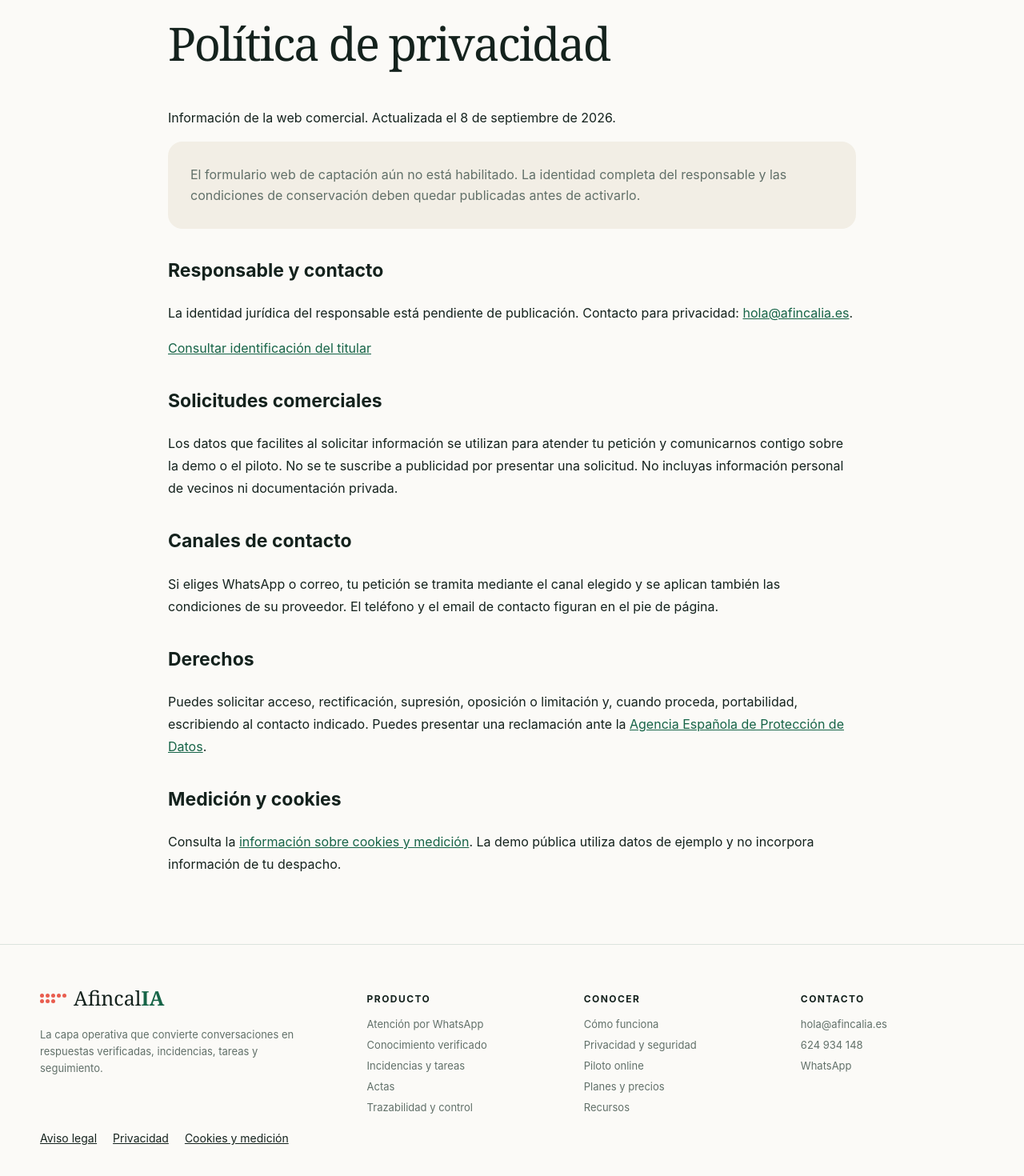
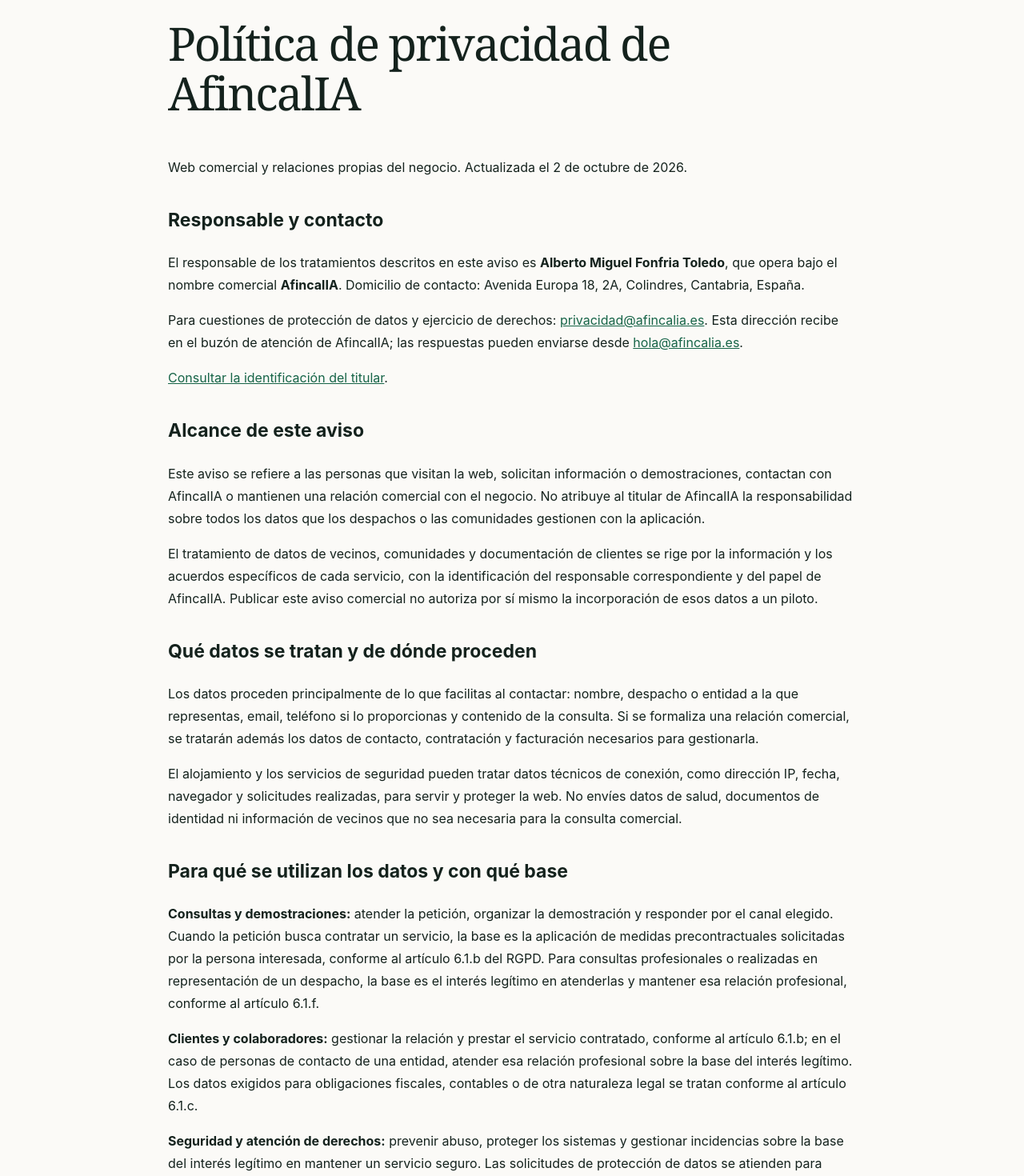
Before and after one commit to afincalia/afincalia-web, a Next.js app: page /politica-privacidad in a window 1280 px wide. Shown: the part 160-1630 px from the top of the page at 80% size. Built offline with nearby package versions, Linux system fonts and the light colour scheme.

Commit message:
privacy: identify business controller and separate commercial notice from community pilot

```diff
--- a/pages/politica-privacidad.jsx
+++ b/pages/politica-privacidad.jsx
@@ -1,15 +1,62 @@
 import Link from 'next/link';
-import { Layout, EMAIL } from '../components/SiteChrome';
+import { Layout } from '../components/SiteChrome';
 import { Meta } from '../components/PageParts';
-import { legalConfig, ready } from '../lib/leads';
-export async function getServerSideProps() { return { props: { legal: legalConfig(), enabled: ready() } }; }
-export default function Privacy({ legal, enabled }) {
-  return <Layout><Meta title="Política de privacidad" description="Información sobre el contacto comercial y las solicitudes de demo y piloto de AfincalIA."/><article className="content-page legal-page page-shell"><h1>Política de privacidad</h1><p>Información de la web comercial. Actualizada el 8 de septiembre de 2026.</p>
-    {!enabled && <p className="legal-note">El formulario web de captación aún no está habilitado. La identidad completa del responsable y las condiciones de conservación deben quedar publicadas antes de activarlo.</p>}
-    <h2>Responsable y contacto</h2><p>{legal.name || 'La identidad jurídica del responsable está pendiente de publicación.'} {legal.address && `Domicilio: ${legal.address}.`} Contacto para privacidad: <a href={`mailto:${EMAIL}`}>{EMAIL}</a>.</p><Link href="/aviso-legal">Consultar identificación del titular</Link>
-    <h2>Solicitudes comerciales</h2><p>Los datos que facilites al solicitar información se utilizan para atender tu petición y comunicarnos contigo sobre la demo o el piloto. No se te suscribe a publicidad por presentar una solicitud. No incluyas información personal de vecinos ni documentación privada.</p>
-    {enabled && <><h2>Datos del formulario</h2><p>Nombre, despacho, email, teléfono y número de comunidades si los facilitas, mensaje, interés y página de origen. Guardamos la fecha y versión de la información de privacidad aceptada. El tratamiento se limita a responder a tu solicitud y, cuando corresponda, preparar las medidas precontractuales que solicitas.</p><h2>Proveedores del formulario</h2><p>Vercel aloja la web; Supabase almacena las solicitudes; Resend tramita la notificación por correo a AfincalIA. Las condiciones aplicables a estos servicios, incluidos sus encargos y transferencias internacionales, deben quedar documentadas por el responsable.</p><h2>Conservación</h2><p>{legal.retention}</p><h2>Protección frente a abuso</h2><p>Para limitar envíos repetidos se utiliza temporalmente una huella de la dirección de conexión, calculada con una clave privada que cambia su resultado cada día. No se guarda la dirección IP en la tabla de solicitudes. Los registros técnicos del alojamiento se gestionan por separado.</p></>}
-    <h2>Canales de contacto</h2><p>Si eliges WhatsApp o correo, tu petición se tramita mediante el canal elegido y se aplican también las condiciones de su proveedor. El teléfono y el email de contacto figuran en el pie de página.</p>
-    <h2>Derechos</h2><p>Puedes solicitar acceso, rectificación, supresión, oposición o limitación y, cuando proceda, portabilidad, escribiendo al contacto indicado. Puedes presentar una reclamación ante la <a href="https://www.aepd.es/">Agencia Española de Protección de Datos</a>.</p>
-    <h2>Medición y cookies</h2><p>Consulta la <Link href="/cookies">información sobre cookies y medición</Link>. La demo pública utiliza datos de ejemplo y no incorpora información de tu despacho.</p></article></Layout>;
+import { ready } from '../lib/leads';
+
+const PRIVACY_EMAIL = 'privacidad@afincalia.es';
+
+export async function getServerSideProps() {
+  // Publishing this notice does not enable the lead form or the community pilot.
+  return { props: { enabled: ready() } };
 }
+
+export default function Privacy({ enabled }) {
+  return <Layout><Meta title="Política de privacidad" description="Responsable, usos y derechos sobre los datos de contacto y las relaciones comerciales de AfincalIA."/><article className="content-page legal-page page-shell">
+    <h1>Política de privacidad de AfincalIA</h1>
+    <p>Web comercial y relaciones propias del negocio. Actualizada el 2 de octubre de 2026.</p>
+
+    <h2>Responsable y contacto</h2>
+    <p>El responsable de los tratamientos descritos en este aviso es <strong>Alberto Miguel Fonfria Toledo</strong>, que opera bajo el nombre comercial <strong>AfincalIA</strong>. Domicilio de contacto: Avenida Europa 18, 2A, Colindres, Cantabria, España.</p>
+    <p>Para cuestiones de protección de datos y ejercicio de derechos: <a href={`mailto:${PRIVACY_EMAIL}`}>{PRIVACY_EMAIL}</a>. Esta dirección recibe en el buzón de atención de AfincalIA; las respuestas pueden enviarse desde <a href="mailto:hola@afincalia.es">hola@afincalia.es</a>.</p>
+    <p><Link href="/aviso-legal">Consultar la identificación del titular</Link>.</p>
+
+    <h2>Alcance de este aviso</h2>
+    <p>Este aviso se refiere a las personas que visitan la web, solicitan información o demostraciones, contactan con AfincalIA o mantienen una relación comercial con el negocio. No atribuye al titular de AfincalIA la responsabilidad sobre todos los datos que los despachos o las comunidades gestionen con la aplicación.</p>
+    <p>El tratamiento de datos de vecinos, comunidades y documentación de clientes se rige por la información y los acuerdos específicos de cada servicio, con la identificación del responsable correspondiente y del papel de AfincalIA. Publicar este aviso comercial no autoriza por sí mismo la incorporación de esos datos a un piloto.</p>
+
+    <h2>Qué datos se tratan y de dónde proceden</h2>
+    <p>Los datos proceden principalmente de lo que facilitas al contactar: nombre, despacho o entidad a la que representas, email, teléfono si lo proporcionas y contenido de la consulta. Si se formaliza una relación comercial, se tratarán además los datos de contacto, contratación y facturación necesarios para gestionarla.</p>
+    <p>El alojamiento y los servicios de seguridad pueden tratar datos técnicos de conexión, como dirección IP, fecha, navegador y solicitudes realizadas, para servir y proteger la web. No envíes datos de salud, documentos de identidad ni información de vecinos que no sea necesaria para la consulta comercial.</p>
+
+    <h2>Para qué se utilizan los datos y con qué base</h2>
+    <p><strong>Consultas y demostraciones:</strong> atender la petición, organizar la demostración y responder por el canal elegido. Cuando la petición busca contratar un servicio, la base es la aplicación de medidas precontractuales solicitadas por la persona interesada, conforme al artículo 6.1.b del RGPD. Para consultas profesionales o realizadas en representación de un despacho, la base es el interés legítimo en atenderlas y mantener esa relación profesional, conforme al artículo 6.1.f.</p>
+    <p><strong>Clientes y colaboradores:</strong> gestionar la relación y prestar el servicio contratado, conforme al artículo 6.1.b; en el caso de personas de contacto de una entidad, atender esa relación profesional sobre la base del interés legítimo. Los datos exigidos para obligaciones fiscales, contables o de otra naturaleza legal se tratan conforme al artículo 6.1.c.</p>
+    <p><strong>Seguridad y atención de derechos:</strong> prevenir abuso, proteger los sistemas y gestionar incidencias sobre la base del interés legítimo en mantener un servicio seguro. Las solicitudes de protección de datos se atienden para cumplir las obligaciones del RGPD.</p>
+    <p>Solicitar información no implica suscribirse a publicidad. La casilla de lectura de la política, cuando aparece, deja constancia de la información facilitada y no autoriza por sí sola campañas comerciales. Cualquier comunicación promocional debe cumplir los requisitos específicos aplicables y permitir oponerse a su recepción.</p>
+
+    <h2>Formulario de contacto</h2>
+    {!enabled && <p className="legal-note">El formulario web de solicitudes está desactivado. Puedes contactar por los canales publicados. La publicación de esta política no activa el formulario.</p>}
+    <p>Cuando el formulario esté habilitado, solicitará nombre, despacho y email, y permitirá facilitar teléfono, número aproximado de comunidades y un mensaje. También registrará el tipo de solicitud, la página de origen, fecha, referencia y versión de la información de privacidad presentada. Los campos obligatorios se utilizan para identificar y responder a la solicitud; sin ellos no podrá tramitarse por ese formulario.</p>
+    <p>Para limitar envíos repetidos, el formulario utiliza temporalmente una huella de la dirección de conexión calculada con una clave privada y una referencia diaria. Esa huella no equivale a anonimato; la dirección IP no se guarda como tal en la tabla de solicitudes. Los registros del alojamiento se gestionan por separado.</p>
+
+    <h2>Conservación</h2>
+    <p>Las consultas se conservan mientras sean necesarias para responder y realizar el seguimiento solicitado. Al concluir la consulta o descartarse la contratación, se eliminarán los datos que ya no sean necesarios; no se conservarán indefinidamente para futuras campañas. Si se establece una relación comercial, los datos necesarios se conservarán mientras dure esa relación y, después, durante los plazos legales de conservación o de atención de posibles responsabilidades, con acceso restringido cuando corresponda.</p>
+    <p>La documentación fiscal y contable se conserva durante los plazos que le sean aplicables. Los registros de seguridad se limitan al tiempo necesario para prevenir, investigar y resolver incidencias. Una obligación de conservación o una reclamación puede justificar la conservación restringida de datos concretos, no su uso para otros fines.</p>
+
+    <h2>Destinatarios y proveedores</h2>
+    <p>Solo deben acceder a los datos las personas autorizadas para atender las consultas y gestionar el negocio y los proveedores que presten servicios necesarios. Pueden comunicarse a autoridades, administraciones o tribunales cuando exista una obligación legal, y a asesores cuando sea necesario para la relación o para cumplir esas obligaciones.</p>
+    <p>La web utiliza Vercel para alojamiento y Cloudflare para servicios de red y seguridad. El correo profesional se gestiona con Zoho Mail. Cuando el formulario esté activo, Supabase almacenará las solicitudes y Resend tramitará la notificación por correo a AfincalIA. Si eliges WhatsApp, interviene también su proveedor; ese canal no se abre por el mero hecho de consultar este aviso.</p>
+
+    <h2>Tratamientos fuera del Espacio Económico Europeo</h2>
+    <p>Estos proveedores pueden operar o permitir acceso a datos desde países fuera del Espacio Económico Europeo, entre ellos Estados Unidos. No se afirma que todos los datos permanezcan exclusivamente en Europa. Las transferencias que lo requieran deben estar amparadas por una decisión de adecuación aplicable o por garantías adecuadas, como las cláusulas contractuales tipo de la Comisión Europea, junto con las medidas adicionales necesarias.</p>
+    <p>Puedes solicitar al contacto de privacidad información sobre los destinos y una copia o referencia de las garantías aplicables a tus datos. La documentación general de los proveedores puede consultarse en <a href="https://vercel.com/legal/dpa">Vercel</a>, <a href="https://www.cloudflare.com/cloudflare-customer-dpa/">Cloudflare</a>, <a href="https://www.zoho.com/gdpr.html">Zoho</a>, <a href="https://supabase.com/legal/customer-resources/data-processing-addendum">Supabase</a> y la <a href="https://resend.com/legal/privacy-policy">política de Resend</a>. Esas páginas no sustituyen la comprobación de las condiciones efectivamente aplicables a la cuenta y al servicio contratado.</p>
+
+    <h2>Tus derechos</h2>
+    <p>Puedes solicitar acceso, rectificación, supresión, limitación u oposición y, cuando corresponda, portabilidad, escribiendo a <a href={`mailto:${PRIVACY_EMAIL}`}>{PRIVACY_EMAIL}</a> o al domicilio indicado. Cuando un tratamiento se base en consentimiento, puedes retirarlo sin afectar a la licitud del tratamiento previo. Para los tratamientos basados en interés legítimo, puedes oponerte por motivos relacionados con tu situación particular.</p>
+    <p>Indica el derecho que quieres ejercer y la información necesaria para localizar tu solicitud. Solo se pedirá información adicional para verificar la identidad cuando sea necesaria. Puedes presentar una reclamación ante la <a href="https://www.aepd.es/">Agencia Española de Protección de Datos</a>.</p>
+
+    <h2>Decisiones automatizadas, medición y cookies</h2>
+    <p>El tratamiento de consultas comerciales descrito aquí no tiene como finalidad adoptar decisiones exclusivamente automatizadas con efectos jurídicos o de importancia similar sobre las personas. La demostración pública utiliza datos de ejemplo, no datos de tu despacho.</p>
+    <p>La información sobre cookies, registros técnicos y el estado de la medición está en <Link href="/cookies">Cookies y medición</Link>. Una modificación de los fines o de los tratamientos se reflejará en una actualización de este aviso y, cuando corresponda, se comunicará a las personas afectadas.</p>
+  </article></Layout>;
+}
```
